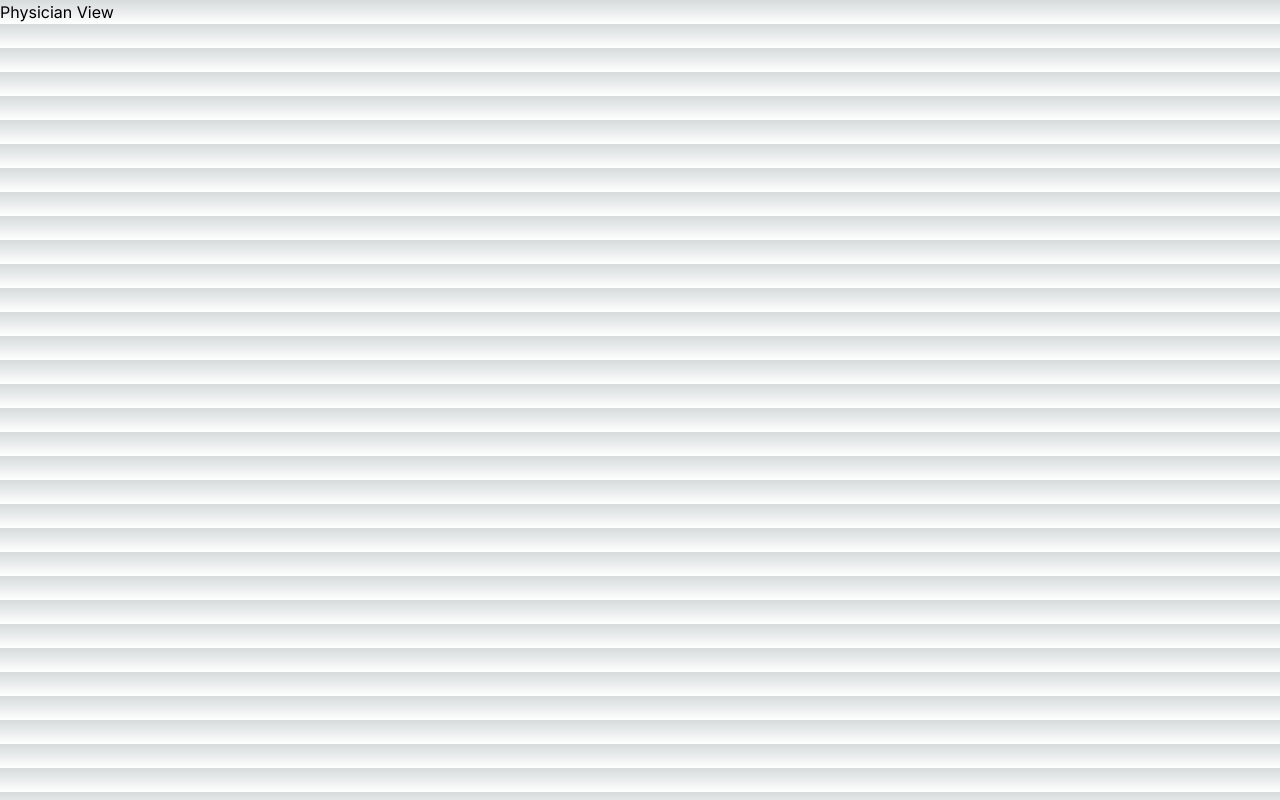
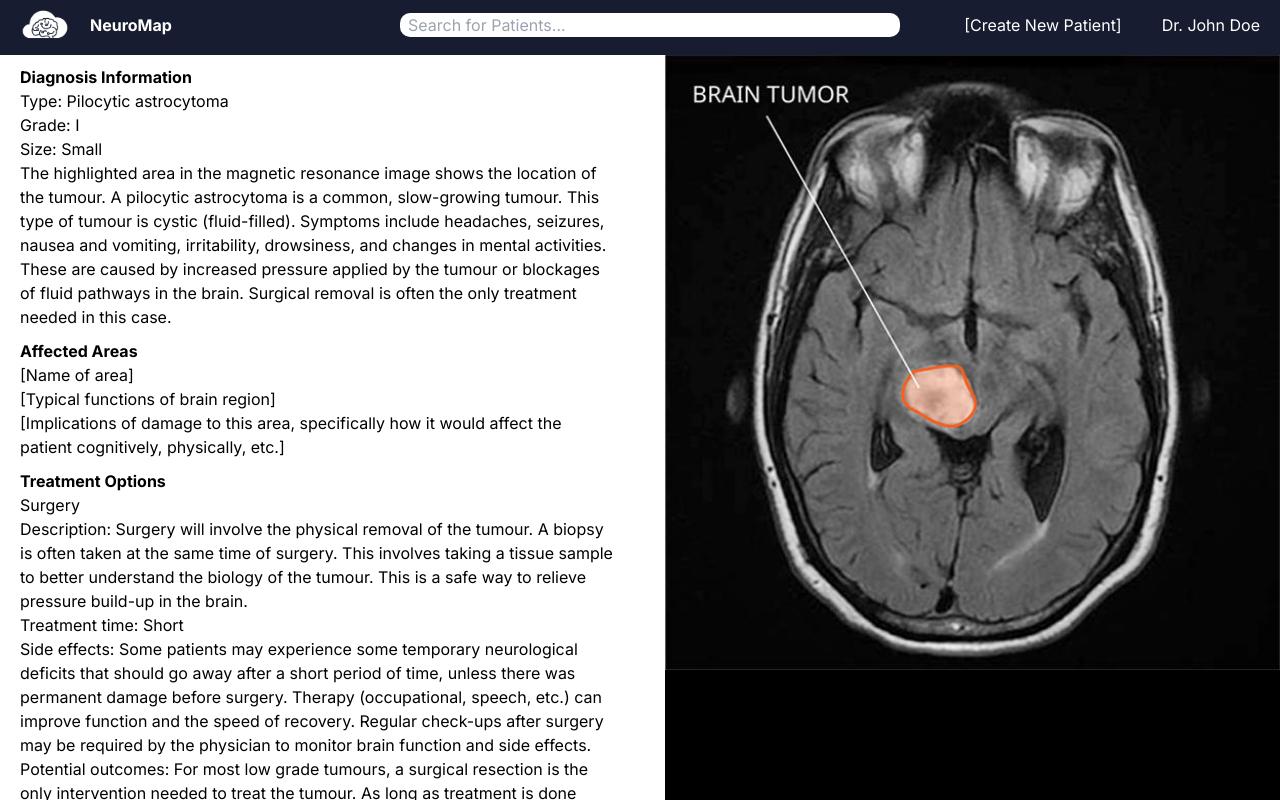
Before and after one commit to zoeyz101/brain-tumor-segmentation-frontend, a Next.js app: page /physician-view in a window 1280 px wide. Shown: the top 800 px of the page. Built offline with nearby package versions, Linux system fonts and the light colour scheme.

Commit message:
Create physician view
Added layout for:
- information panel
- navigation bar
- search bar

```diff
--- /dev/null
+++ b/src/app/info-panel/info-panel.css
@@ -0,0 +1,20 @@
+.dropdown {
+    position: relative;
+    /*display: inline-block;*/
+    padding-bottom: 10px;
+}
+
+.dropdown-content {
+    /*display: none;*/
+    display: block;
+}
+
+/*
+.dropdown:hover .dropdown-content {
+    display: block;
+}
+*/
+
+p {
+    white-space: pre-wrap;
+}
--- /dev/null
+++ b/src/app/info-panel/info-panel.js
@@ -0,0 +1,58 @@
+import React from 'react';
+import './info-panel.css'
+
+var diagnosis_info = `Type: Pilocytic astrocytoma
+Grade: I
+Size: Small
+The highlighted area in the magnetic resonance image shows the location of the tumour. A pilocytic astrocytoma is a common, slow-growing tumour. This type of tumour is cystic (fluid-filled). Symptoms include headaches, seizures, nausea and vomiting, irritability, drowsiness, and changes in mental activities. These are caused by increased pressure applied by the tumour or blockages of fluid pathways in the brain. Surgical removal is often the only treatment needed in this case.
+`
+
+var affected_areas = `[Name of area]
+[Typical functions of brain region]
+[Implications of damage to this area, specifically how it would affect the patient cognitively, physically, etc.]
+`
+
+var treatment_options = `Surgery
+Description: Surgery will involve the physical removal of the tumour. A biopsy is often taken at the same time of surgery. This involves taking a tissue sample to better understand the biology of the tumour. This is a safe way to relieve pressure build-up in the brain.
+Treatment time: Short
+Side effects: Some patients may experience some temporary neurological deficits that should go away after a short period of time, unless there was permanent damage before surgery. Therapy (occupational, speech, etc.) can improve function and the speed of recovery. Regular check-ups after surgery may be required by the physician to monitor brain function and side effects.
+Potential outcomes: For most low grade tumours, a surgical resection is the only intervention needed to treat the tumour. As long as treatment is done early, neurological function can be restored if there hasn’t been permanent damage. Regular follow-ups are used to monitor recovery and prevent recurrences.
+Cost: $
+`
+
+var additional_info = `If you need more support and have further questions, there are different resources you can use: [List counseling services, financial support services, groups for patients and survivors, etc. and contact info]
+Please contact your physician for specific diagnosis and treatment inquiries.
+`
+
+function InfoPanel() {
+  return (
+    <div>
+      <div className='dropdown'>
+        <b>Diagnosis Information</b>
+        <div className='dropdown-content'>
+          <p>{ diagnosis_info }</p>
+        </div>
+      </div>
+      <div className='dropdown'>
+        <b>Affected Areas</b>
+        <div className='dropdown-content'>
+          <p>{ affected_areas }</p>
+        </div>
+      </div>
+      <div className='dropdown'>
+        <b>Treatment Options</b>
+        <div className='dropdown-content'>
+          <p>{ treatment_options }</p>
+        </div>
+      </div>
+      <div className='dropdown'>
+        <b>Additional Information</b>
+        <div className='dropdown-content'>
+          <p>{ additional_info }</p>
+        </div>
+      </div>
+    </div>
+  )
+}
+
+export default InfoPanel
--- /dev/null
+++ b/src/app/navbar/navbar.css
@@ -0,0 +1,34 @@
+.Navbar {
+    background-color: #181c30;
+    color: #ffffff;
+    width: 100%;
+    height: 55px;
+}
+
+ul {
+    list-style-type: none;
+    margin: 0;
+    padding: 0;
+    overflow: hidden;
+}
+
+li {
+    float: left;
+    padding-left: 20px;
+    display: flex;
+    justify-content: center;
+    align-content: center;
+    flex-direction:column;
+    height: 50px;
+}
+
+.right {
+    float: right !important;
+    padding-right: 20px;
+}
+
+.centre {
+    position: absolute;
+    left: 50%;
+    transform: translate(-50%);
+}
--- /dev/null
+++ b/src/app/navbar/navbar.js
@@ -0,0 +1,22 @@
+import React from 'react';
+import Image from 'next/image';
+import SearchBar from '../search-bar/search-bar'
+import './navbar.css';
+
+var logo = require('../../assets/dark_logo_image_only.png');
+
+function NavBar() {
+  return (
+    <div className='Navbar'>
+      <ul>
+        <li style={{paddingTop: '5px'}}><Image src={logo} width={50} height={50} alt='Logo'/></li>
+        <li><b>NeuroMap</b></li>
+        <li className='centre'><SearchBar /></li>
+        <li className='right'>Dr. John Doe</li>
+        <li className='right'>[Create New Patient]</li>
+      </ul>
+    </div>
+  )
+}
+
+export default NavBar
--- a/src/app/physician-view/page.tsx
+++ b/src/app/physician-view/page.tsx
@@ -1,6 +1,23 @@
+import React from 'react';
+import Image from 'next/image';
+import NavBar from '../navbar/navbar'
+import InfoPanel from '../info-panel/info-panel'
+import './physician-view.css'
 
-import React from 'react';
+var img = require('../../assets/tumor.jpg');
 
 export default function Page() {
-  return <h1>Physician View</h1>
+  return (
+    <div>
+      <NavBar />
+      <div className='grid lg:w-full lg:mb-0'>
+        <div className='text'>
+          <InfoPanel />
+        </div>
+        <div className='img'>
+          <Image src={img} width={750} alt='mri'/>
+        </div>
+      </div>
+    </div>
+  )
 }
--- /dev/null
+++ b/src/app/physician-view/physician-view.css
@@ -0,0 +1,17 @@
+.grid {
+    grid-template-columns: 1fr 1fr;
+    gap: 50px;
+    height: 100vh;
+    width: 100%;
+    background-color: #ffffff;
+}
+
+.img {
+    background-color: #000000;
+}
+
+.text {
+    background-color: #ffffff;
+    padding-top: 10px;
+    padding-left: 20px;
+}
--- /dev/null
+++ b/src/app/search-bar/search-bar.css
@@ -0,0 +1,6 @@
+.search {
+    background-color: #ffffff;
+    color: #000000;
+    border-radius: 10px;
+    width: 500px;
+}
--- /dev/null
+++ b/src/app/search-bar/search-bar.js
@@ -0,0 +1,12 @@
+import React from 'react';
+import './search-bar.css';
+
+function SearchBar() {
+  return (
+    <div className='rounded'>
+      <input className='search pl-2' type="text" placeholder="Search for Patients..."></input>
+    </div>
+  )
+}
+
+export default SearchBar
```
Also changed, not shown: src/app/navbar/dark_logo_image_only.png (added).
